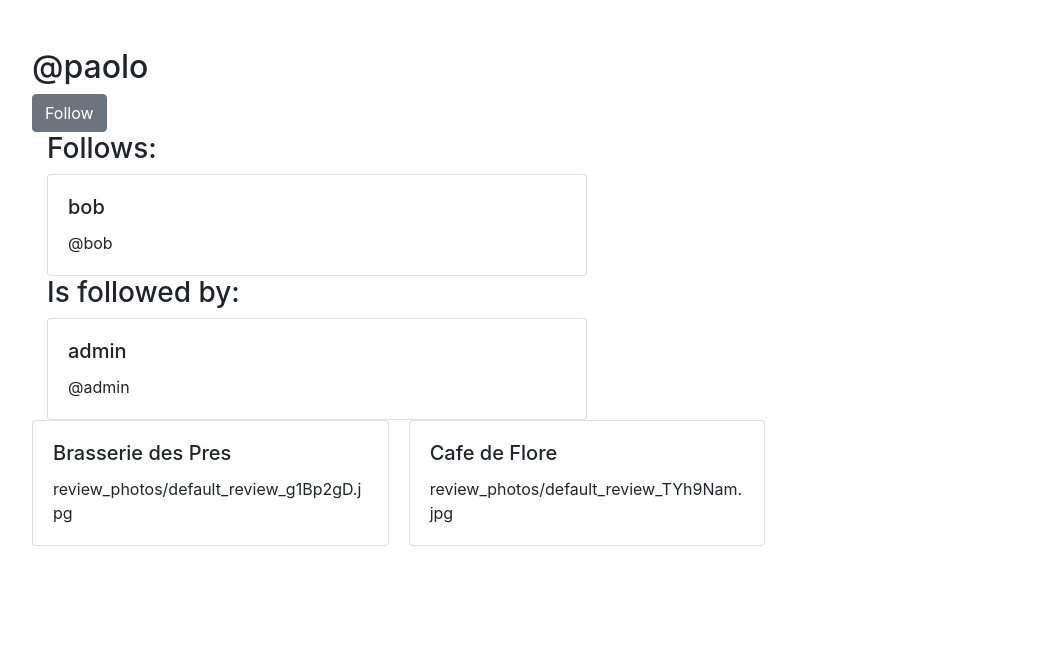
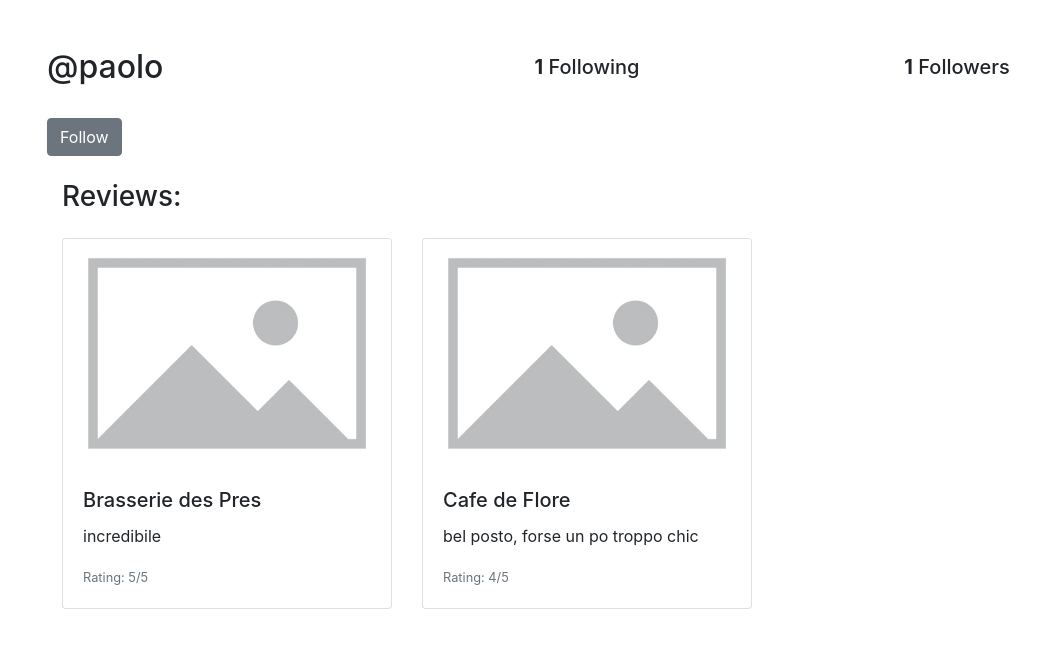
Before and after one commit to paulfersi/fork_finder, a Django app: page /profile/2 in a window 1280 px wide. Shown: the part 56-704 px from the top of the page, without its empty margins (53-1093 px from the left). Run offline with Django 5.2, Linux system fonts and the light colour scheme; data comes from the database, SQL or seed files in the repository; both versions use the stored data as it was after the commit; some libraries are stand-ins or nearby versions.

Commit message:
improved UI of feed and profile views

```diff
--- a/templates/base.html
+++ b/templates/base.html
@@ -46,7 +46,7 @@
                     <a class="nav-link" href="{%url 'profile_list'%}">All profiles</a>
                 </li>
                 <li class="nav-item">
-                    <a class="nav-link" href="">My Account</a>
+                    <a class="nav-link" href="{% url 'profile' request.user.profile.id %}">My Account</a>
                 </li>
             </ul>
         </div>
--- a/templates/feed.html
+++ b/templates/feed.html
@@ -1,7 +1,7 @@
 {% extends "base.html" %}
 
 {% block content %}
-<h2>Feed</h2>
+<h2 class="mb-4">Feed</h2>
 <ul class="nav nav-tabs" id="feedTabs" role="tablist">
     <li class="nav-item">
         <a class="nav-link active" id="friends-tab" data-toggle="tab" href="#friends" role="tab" aria-controls="friends" aria-selected="true">Friends' Advices</a>
@@ -10,7 +10,7 @@
         <a class="nav-link" id="explore-tab" data-toggle="tab" href="#explore" role="tab" aria-controls="explore" aria-selected="false">Explore</a>
     </li>
 </ul>
-<div class="tab-content scrollable-container" id="feedTabsContent">
+<div class="tab-content mt-3" id="feedTabsContent">
     <div class="tab-pane fade show active" id="friends" role="tabpanel" aria-labelledby="friends-tab">
         <!-- List of reviews from friends in card format -->
         <div class="card-columns">
@@ -22,11 +22,11 @@
                         <h5 class="card-title">{{ review.restaurant.name }}</h5>
                         <p class="card-text">{{ review.body }}</p>
                         <p class="card-text"><small class="text-muted">Rating: {{ review.rating }}/5</small></p>
+                        <p class="card-text"><small class="text-muted">Posted by: {{ followed.user.username }}</small></p>
                     </div>
                 </div>
                 {% endfor %}
             {% endfor %}
-
         </div>
     </div>
     <div class="tab-pane fade" id="explore" role="tabpanel" aria-labelledby="explore-tab">
--- a/templates/profile.html
+++ b/templates/profile.html
@@ -2,9 +2,22 @@
 
 {% block content %}
 
+<div class="container">
+    <div class="row align-items-center mb-4">
+        <div class="col-md-4">
             <h2>@{{ profile.user.username }}</h2>
+        </div>
+        <div class="col-md-4 text-center">
+            <h5><strong>{{ profile.follows.count }}</strong> Following</h5>
+        </div>
+        <div class="col-md-4 text-center">
+            <h5><strong>{{ profile.followed_by.count }}</strong> Followers</h5>
+        </div>
+    </div>
 
-<form method="post">
+    <!-- For users other than the current -->
+    {% if profile.user != request.user %}
+        <form method="post" class="mb-4">
             {% csrf_token %}
             <div class="btn-group" role="group" aria-label="Basic example">
                 {% if profile in user.profile.follows.all %}
@@ -15,40 +28,25 @@
                 {% endif %}
             </div>
         </form>
+    {% endif %}
 
     <div class="container">
-    <h3>Follows:</h3>
-    {% for following in profile.follows.all %}
-        <div class="card w-50">
+        <h3 class="mb-4">Reviews:</h3>
+        <div class="row">
+            {% for review in profile.user.reviews.all %}
+            <div class="col-md-4 mb-3">
+                <div class="card">
+                    <img src="{{ review.photo.url }}" class="card-img-top" alt="Restaurant Photo">
                     <div class="card-body">
-                <h5 class="card-title">{{ following.user.username }}</h5>
-                <p class="card-text">@{{ following.user.username|lower }}</p>
+                        <h5 class="card-title">{{ review.restaurant.name }}</h5>
+                        <p class="card-text">{{ review.body }}</p>
+                        <p class="card-text"><small class="text-muted">Rating: {{ review.rating }}/5</small></p>
+                    </div>
                 </div>
             </div>
             {% endfor %}
         </div>
-
-<div class="container">
-    <h3>Is followed by:</h3>
-    {% for followed_by in profile.followed_by.all %}
-        <div class="card w-50">
-            <div class="card-body">
-                <h5 class="card-title">{{ followed_by.user.username }}</h5>
-                <p class="card-text">@{{ followed_by.user.username|lower }}</p>
     </div>
-        </div>
-    {% endfor %}
-</div>
-
-<div class="card-columns">
-    {% for review in profile.user.reviews.all %}
-    <div class="card mb-4">
-        <div class="card-body">
-            <h5 class="card-title">{{ review.restaurant.name }}</h5>
-            <p class="card-text">{{ review.photo }}</p>
-        </div>
-    </div>
-    {% endfor %}
 </div>
 
 {% endblock %}
```
Also changed, not shown: db.sqlite3, review_photos/default_review_TYh9Nam.jpg (added). Lines whose indentation alone changed are shown as unchanged.
